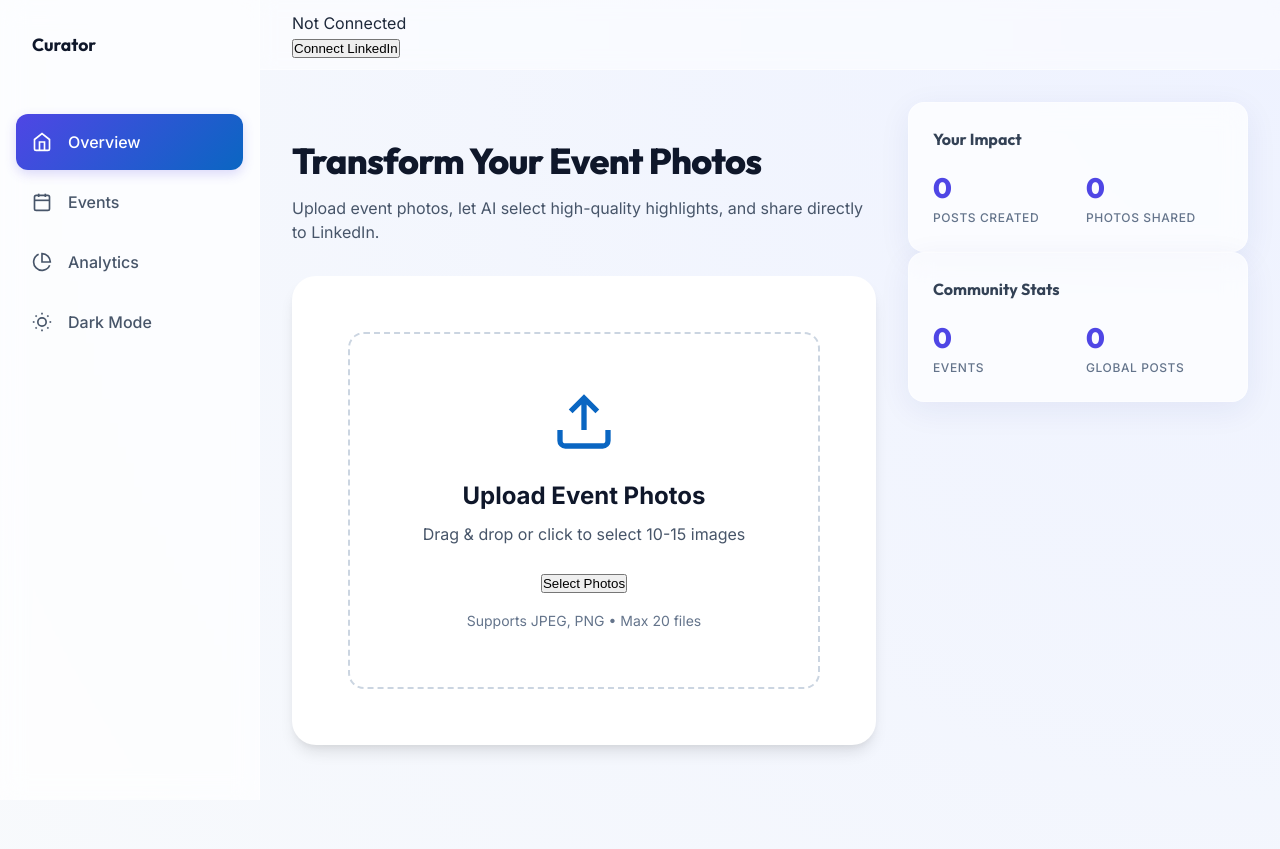
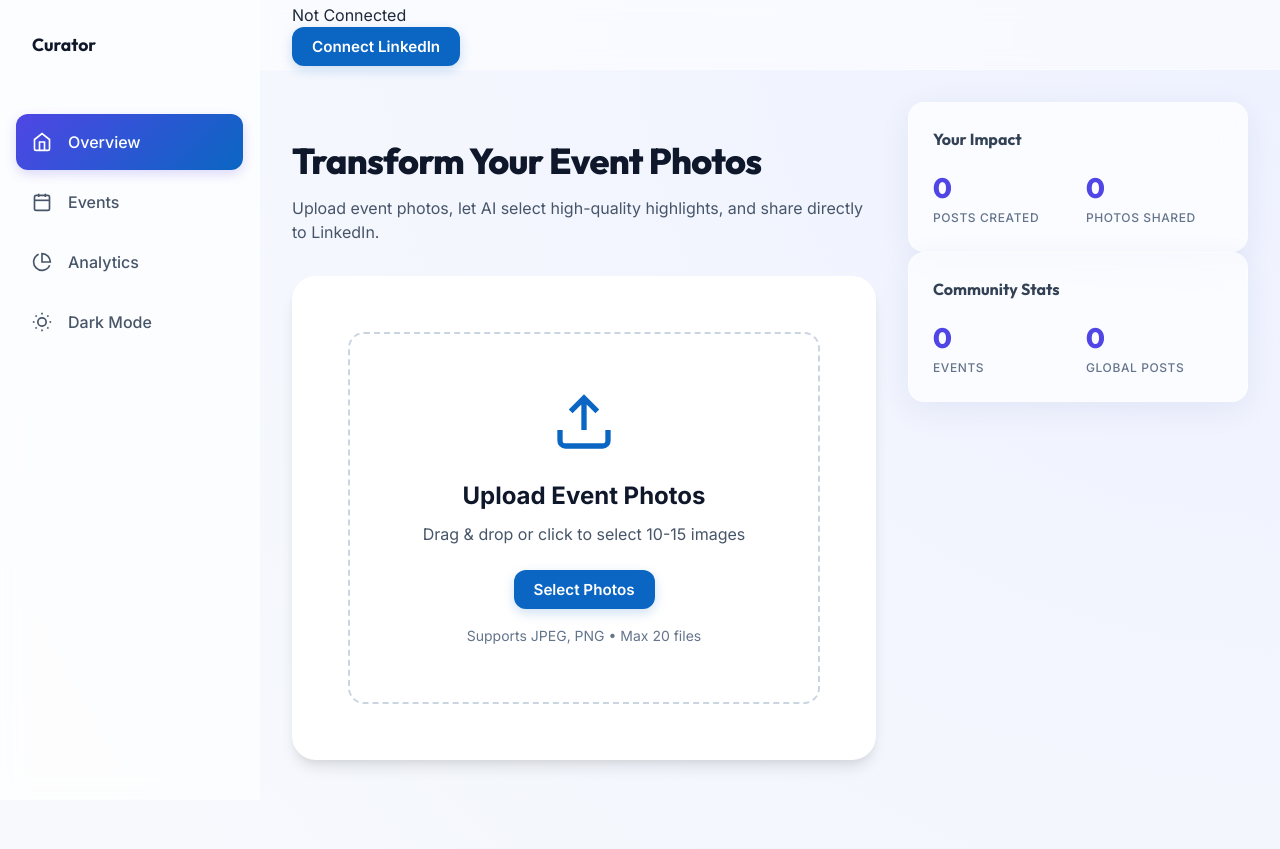
Before and after one commit to Kanishka271106/AI-LINKED-IN-EVENT-CONTENT-GENERATION, a FastAPI app: page / in a window 1280 px wide. Shown: the top 849 px of the page. Run offline with FastAPI, Linux system fonts and the light colour scheme; data that the repository does not hold is empty; some libraries are stand-ins or nearby versions.

Commit message:
Fix UI colors to LinkedIn blue and refactor AI prompt to dynamically support any event type (dance, music, sports, tech)

```diff
--- a/static/css/styles.css
+++ b/static/css/styles.css
@@ -142,6 +142,85 @@ body.dark-theme .btn-secondary {
 
 body.dark-theme .btn-secondary:hover {
     background: var(--gray-300);
+}
+
+/* ==================== Buttons ==================== */
+.btn {
+    display: inline-flex;
+    align-items: center;
+    justify-content: center;
+    gap: 8px;
+    padding: 10px 20px;
+    border-radius: var(--radius-md);
+    font-weight: 600;
+    cursor: pointer;
+    transition: all 0.2s ease;
+    border: none;
+    font-size: 0.95rem;
+    font-family: var(--font-body);
+}
+
+.btn-icon-only {
+    display: inline-flex;
+    align-items: center;
+    justify-content: center;
+    width: 40px;
+    height: 40px;
+    border-radius: var(--radius-md);
+    background: var(--gray-100);
+    color: var(--gray-600);
+    border: none;
+    cursor: pointer;
+    transition: all 0.2s ease;
+}
+
+.btn-large {
+    padding: 14px 28px;
+    font-size: 1rem;
+    border-radius: var(--radius-lg);
+}
+
+.btn-primary {
+    background: #0A66C2;
+    color: white;
+    box-shadow: 0 4px 12px rgba(10, 102, 194, 0.2);
+}
+.btn-primary:hover {
+    background: #004182;
+    transform: translateY(-2px);
+    box-shadow: 0 6px 16px rgba(10, 102, 194, 0.3);
+}
+
+.btn-secondary {
+    background: var(--white);
+    color: var(--gray-700);
+    border: 1px solid var(--gray-300);
+}
+.btn-secondary:hover {
+    background: var(--gray-50);
+    color: var(--gray-900);
+}
+
+.btn-linkedin {
+    background: #0A66C2;
+    color: white;
+    box-shadow: 0 4px 12px rgba(10, 102, 194, 0.2);
+}
+.btn-linkedin:hover {
+    background: #004182;
+    transform: translateY(-2px);
+    box-shadow: 0 6px 16px rgba(10, 102, 194, 0.3);
+}
+.btn-linkedin:disabled {
+    background: #A0C3E8;
+    color: #f1f1f1;
+    cursor: not-allowed;
+    transform: none;
+    box-shadow: none;
+}
+.btn-linkedin svg {
+    width: 20px;
+    height: 20px;
 }
 
 .container {
```
Also changed, not shown: backend/caption_generator.py (+9 -8 lines).
